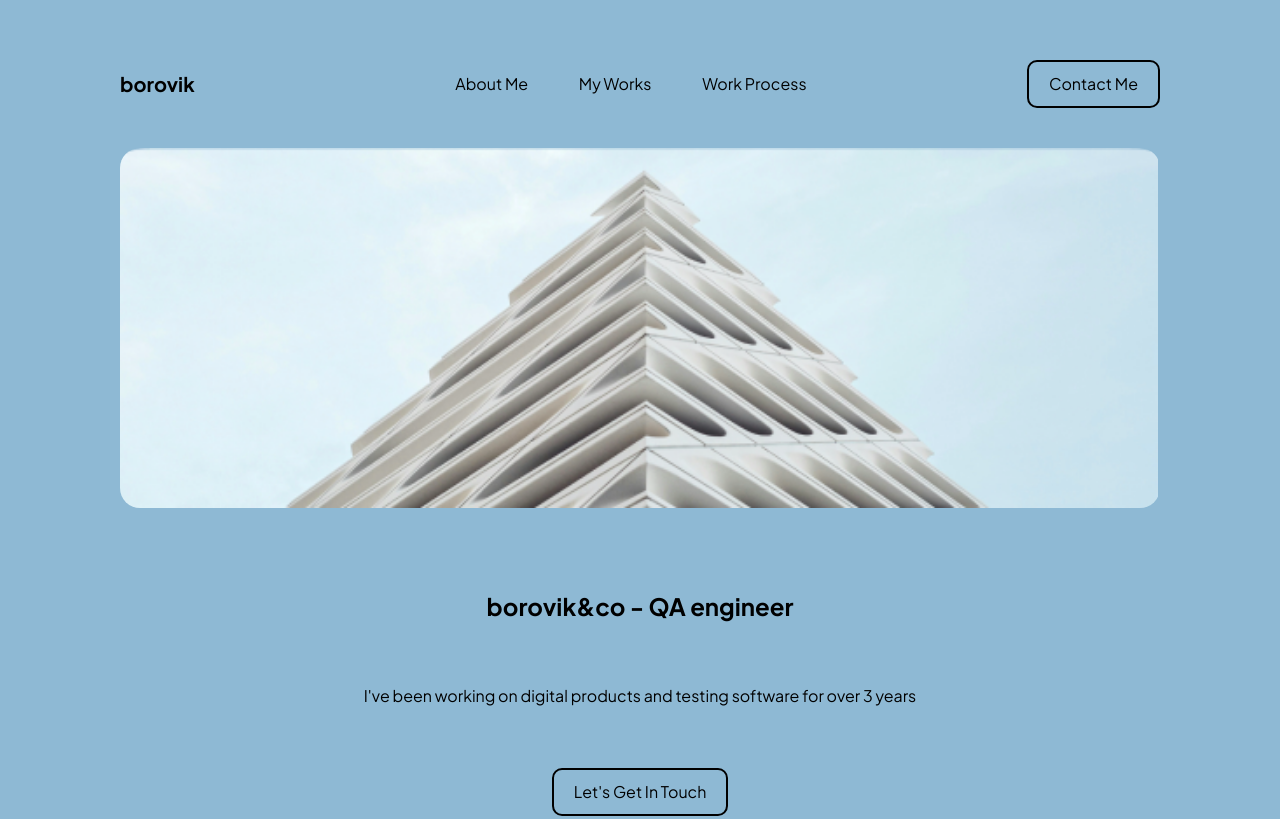
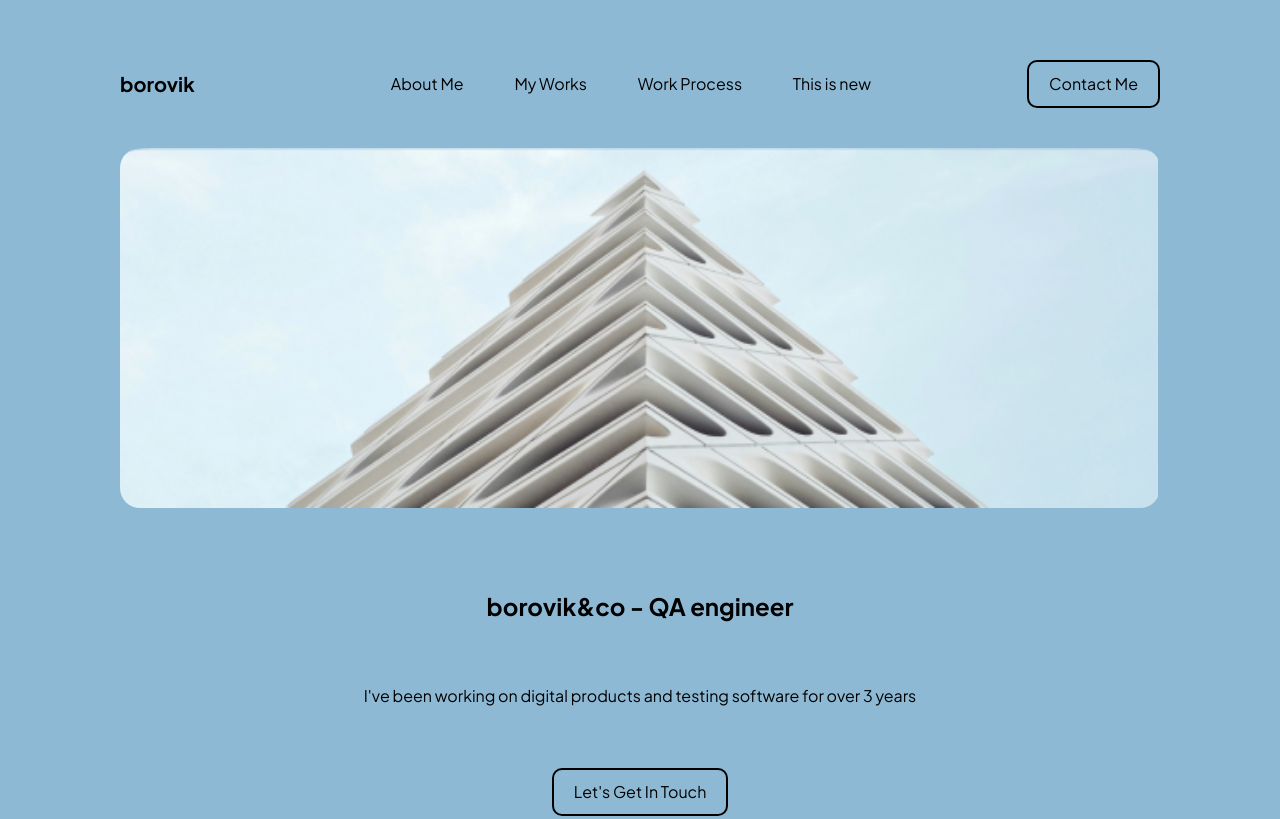
Before and after one commit to artklassen/class-5, a plain HTML site: page index.html in a window 1280 px wide. Shown: the top 819 px of the page. Drawn offline with Linux system fonts and the light colour scheme.

Commit message:
added new menu item

```diff
--- a/index.html
+++ b/index.html
@@ -32,6 +32,7 @@
                         <li>About Me</li>
                         <li>My Works</li>
                         <li>Work Process</li>
+                        <li>This is new</li>
                     </ul>
                 </nav>
                 <button> Contact Me</button>
```
